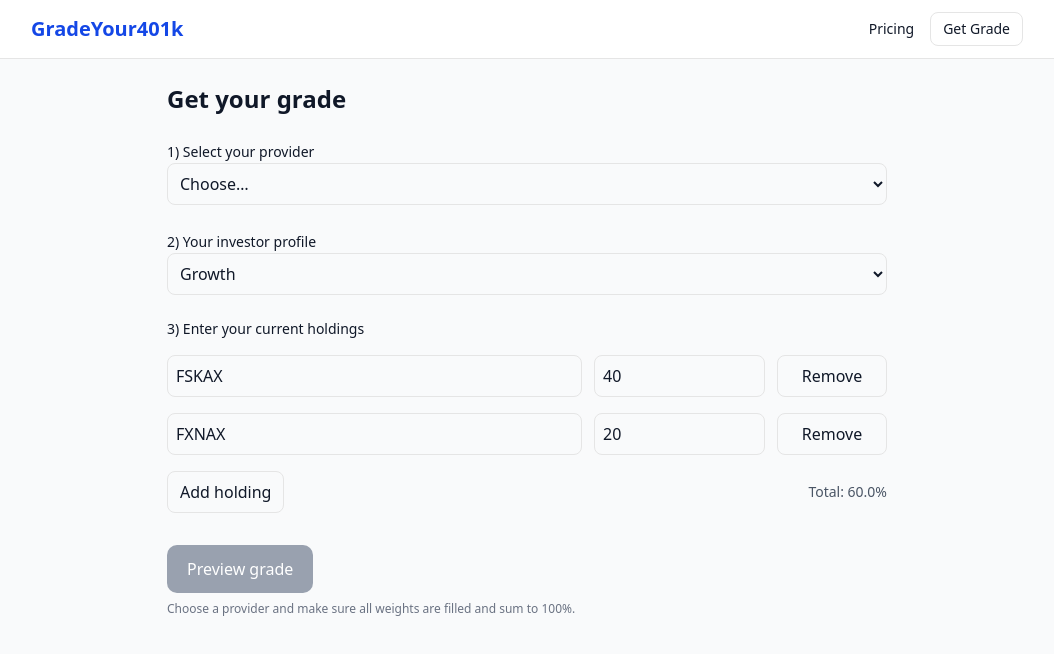
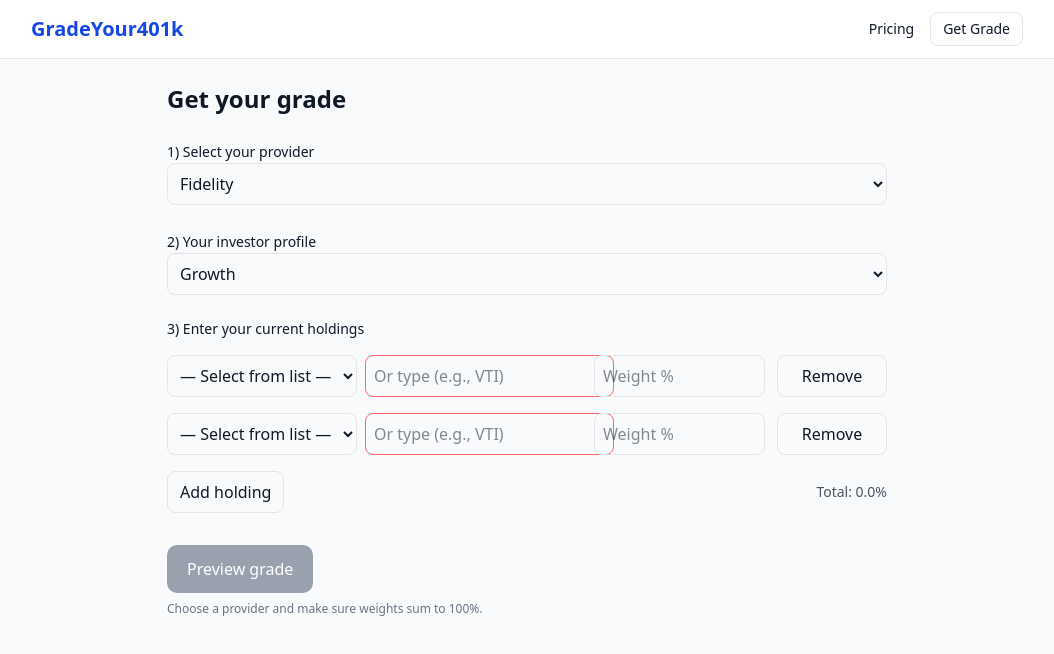
Before and after one commit to rremling/gradeyour401k, a Next.js app: page /grade/new in a window 1280 px wide. Shown: the top 654 px of the page, without its empty margins (113-1167 px from the left). Built offline with nearby package versions, Linux system fonts and the light colour scheme.

Commit message:
Update page.tsx

```diff
--- a/src/app/grade/new/page.tsx
+++ b/src/app/grade/new/page.tsx
@@ -1,11 +1,290 @@
 // src/app/grade/new/page.tsx
-import { Suspense } from "react";
-import NewGradeClient from "./_NewGradeClient";
+"use client";
+
+import { useEffect, useMemo, useState } from "react";
+import { useRouter, useSearchParams } from "next/navigation";
+import {
+  PROVIDERS,
+  HOLDINGS_MAP,
+  LABELS,
+  validateSymbol,
+  computeGrade,
+  type ProviderKey,
+  type InvestorProfile,
+} from "@/lib/gy4k";
+
+type Row = { symbol: string; weight: string }; // keep weight as string to allow empty
+const LS_KEY = "gy4k:lastSubmission";
+
+const ORDERED_PROVIDERS: ProviderKey[] = [
+  "fidelity",
+  "vanguard",
+  "schwab",
+  "invesco",
+  "blackrock",
+  "statestreet",
+  "voya",
+  "other",
+];
+
+function providerLabel(key: ProviderKey) {
+  return PROVIDERS.find((p) => p.key === key)?.label || key;
+}
 
 export default function NewGradePage() {
+  const router = useRouter();
+  const params = useSearchParams();
+
+  // Seed from query if coming back from results
+  const seedProvider = (params.get("provider") || "").toLowerCase();
+  const seedProfile = (params.get("profile") as InvestorProfile) || "Growth";
+  const seedRows = (() => {
+    const raw = params.get("rows");
+    if (!raw) return null;
+    try {
+      const parsed = JSON.parse(decodeURIComponent(raw));
+      if (Array.isArray(parsed)) {
+        return parsed.map((r: any) => ({
+          symbol: String(r.symbol || "").toUpperCase(),
+          weight: r.weight === 0 || r.weight === "0" ? "0" : String(r.weight || ""),
+        })) as Row[];
+      }
+    } catch {}
+    return null;
+  })();
+
+  const [provider, setProvider] = useState<ProviderKey>(
+    (ORDERED_PROVIDERS.find((k) => providerLabel(k).toLowerCase() === seedProvider) as ProviderKey) || "fidelity"
+  );
+  const [profile, setProfile] = useState<InvestorProfile>(seedProfile);
+  const [rows, setRows] = useState<Row[]>(
+    seedRows ?? [
+      { symbol: "", weight: "" },
+      { symbol: "", weight: "" },
+    ]
+  );
+
+  // Prefill curated options for the select when provider changes
+  const curated = HOLDINGS_MAP[provider] || [];
+
+  // Total as number
+  const total = useMemo(() => {
+    return rows.reduce((s, r) => s + (r.weight.trim() === "" ? 0 : Number(r.weight) || 0), 0);
+  }, [rows]);
+
+  const canSubmit = provider !== "" && Math.abs(total - 100) < 0.1;
+
+  function addRow() {
+    setRows((r) => [...r, { symbol: "", weight: "" }]);
+  }
+
+  function removeRow(i: number) {
+    setRows((r) => r.filter((_, idx) => idx !== i));
+  }
+
+  function updateRow(i: number, key: "symbol" | "weight", v: string) {
+    setRows((r) =>
+      r.map((row, idx) =>
+        idx === i
+          ? key === "symbol"
+            ? { ...row, symbol: v.toUpperCase() }
+            : { ...row, weight: v } // keep raw string; parse later
+          : row
+      )
+    );
+  }
+
+  // Simple helper to render a curated <option> list
+  function CuratedOptions() {
+    return (
+      <>
+        <option value="">— Select from list —</option>
+        {curated.map((tkr) => (
+          <option key={tkr} value={tkr}>
+            {tkr} {LABELS[tkr] ? `— ${LABELS[tkr]}` : ""}
+          </option>
+        ))}
+      </>
+    );
+  }
+
+  // Validation results for current provider
+  const validity = rows.map((r) => ({
+    symbol: r.symbol,
+    weight: r.weight,
+    status: validateSymbol(provider, r.symbol),
+    label: LABELS[r.symbol] || "",
+  }));
+
+  // Save and go to results
+  function previewGrade() {
+    // Build a compact array for results
+    const cleanRows = rows
+      .filter((r) => r.symbol.trim() !== "" && r.weight.trim() !== "")
+      .map((r) => ({ symbol: r.symbol.toUpperCase(), weight: Number(r.weight) || 0 }));
+
+    const gradeBase = computeGrade(profile, total);
+    const payloadForLocalStorage = {
+      provider: providerLabel(provider),
+      profile,
+      rows: cleanRows,
+      grade_base: gradeBase,
+      // let results page recompute penalties; store base as adjusted by default
+      grade_adjusted: gradeBase,
+    };
+
+    // Save last submission so pricing page can use it if they buy later
+    try {
+      localStorage.setItem(LS_KEY, JSON.stringify(payloadForLocalStorage));
+    } catch {}
+
+    const qp = new URLSearchParams({
+      provider: providerLabel(provider),
+      profile,
+      rows: encodeURIComponent(JSON.stringify(cleanRows)),
+    }).toString();
+
+    router.push(`/grade/results?${qp}`);
+  }
+
+  // Optional: restore last submission if coming fresh to the page and no seed rows
+  useEffect(() => {
+    if (seedRows) return; // already seeded from query
+    try {
+      const raw = localStorage.getItem(LS_KEY);
+      if (!raw) return;
+      const saved = JSON.parse(raw);
+      if (saved?.provider && saved?.rows) {
+        const k = (PROVIDERS.find((p) => p.label === saved.provider)?.key as ProviderKey) || provider;
+        setProvider(k);
+        setProfile(saved.profile || "Growth");
+        setRows(
+          (saved.rows as { symbol: string; weight: number }[]).map((r) => ({
+            symbol: r.symbol.toUpperCase(),
+            weight: String(r.weight),
+          }))
+        );
+      }
+    } catch {}
+    // eslint-disable-next-line react-hooks/exhaustive-deps
+  }, []);
+
   return (
-    <Suspense fallback={<main className="p-6">Loading form…</main>}>
-      <NewGradeClient />
-    </Suspense>
+    <main className="mx-auto max-w-3xl p-6 space-y-6">
+      <h1 className="text-2xl font-bold">Get your grade</h1>
+
+      <section className="space-y-2">
+        <label className="text-sm font-medium">1) Select your provider</label>
+        <select
+          className="w-full border rounded-md p-2"
+          value={provider}
+          onChange={(e) => setProvider(e.target.value as ProviderKey)}
+        >
+          {ORDERED_PROVIDERS.map((k) => (
+            <option key={k} value={k}>
+              {providerLabel(k)}
+            </option>
+          ))}
+        </select>
+      </section>
+
+      <section className="space-y-2">
+        <label className="text-sm font-medium">2) Your investor profile</label>
+        <select
+          className="w-full border rounded-md p-2"
+          value={profile}
+          onChange={(e) => setProfile(e.target.value as InvestorProfile)}
+        >
+          <option value="Aggressive Growth">Aggressive Growth</option>
+          <option value="Growth">Growth</option>
+          <option value="Balanced">Balanced</option>
+        </select>
+      </section>
+
+      <section className="space-y-4">
+        <div className="text-sm font-medium">3) Enter your current holdings</div>
+
+        {rows.map((row, i) => {
+          const status = validity[i]?.status;
+          const label = validity[i]?.label;
+          return (
+            <div key={i} className="grid grid-cols-12 gap-3">
+              <div className="col-span-7">
+                <div className="flex gap-2">
+                  <select
+                    className="border rounded-md p-2 flex-1"
+                    value={curated.includes(row.symbol) ? row.symbol : ""}
+                    onChange={(e) => {
+                      const v = e.target.value;
+                      if (v === "") return; // ignore placeholder
+                      updateRow(i, "symbol", v);
+                    }}
+                  >
+                    <CuratedOptions />
+                  </select>
+                  <input
+                    className={`border rounded-md p-2 flex-1 ${status === "invalid" ? "border-red-400" : ""}`}
+                    placeholder="Or type (e.g., VTI)"
+                    value={row.symbol}
+                    onChange={(e) => updateRow(i, "symbol", e.target.value)}
+                    title={label ? `${row.symbol} — ${label}` : row.symbol}
+                  />
+                </div>
+              </div>
+
+              <input
+                type="text"
+                inputMode="decimal"
+                className="col-span-3 border rounded-md p-2"
+                placeholder="Weight %"
+                value={row.weight}
+                onChange={(e) => {
+                  // allow empty, digits, dot; strip anything else
+                  const v = e.target.value.replace(/[^\d.]/g, "");
+                  updateRow(i, "weight", v);
+                }}
+              />
+
+              <button
+                type="button"
+                className="col-span-2 border rounded-md px-3 py-2 hover:bg-gray-50"
+                onClick={() => removeRow(i)}
+              >
+                Remove
+              </button>
+            </div>
+          );
+        })}
+
+        <div className="flex items-center justify-between">
+          <button
+            type="button"
+            onClick={addRow}
+            className="border rounded-md px-3 py-2 hover:bg-gray-50"
+          >
+            Add holding
+          </button>
+          <div className="text-sm text-gray-600">Total: {total.toFixed(1)}%</div>
+        </div>
+      </section>
+
+      <div className="pt-2">
+        <button
+          type="button"
+          onClick={previewGrade}
+          disabled={!canSubmit}
+          className={`rounded-lg px-5 py-3 text-white ${
+            canSubmit ? "bg-blue-600 hover:bg-blue-700" : "bg-gray-400 cursor-not-allowed"
+          }`}
+        >
+          Preview grade
+        </button>
+        {!canSubmit && (
+          <p className="mt-2 text-xs text-gray-500">
+            Choose a provider and make sure weights sum to 100%.
+          </p>
+        )}
+      </div>
+    </main>
   );
 }
```
